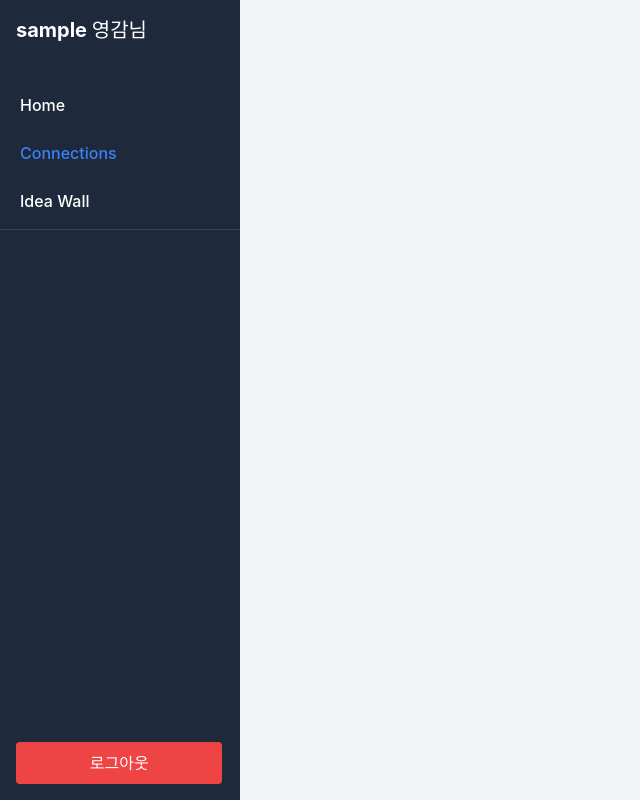
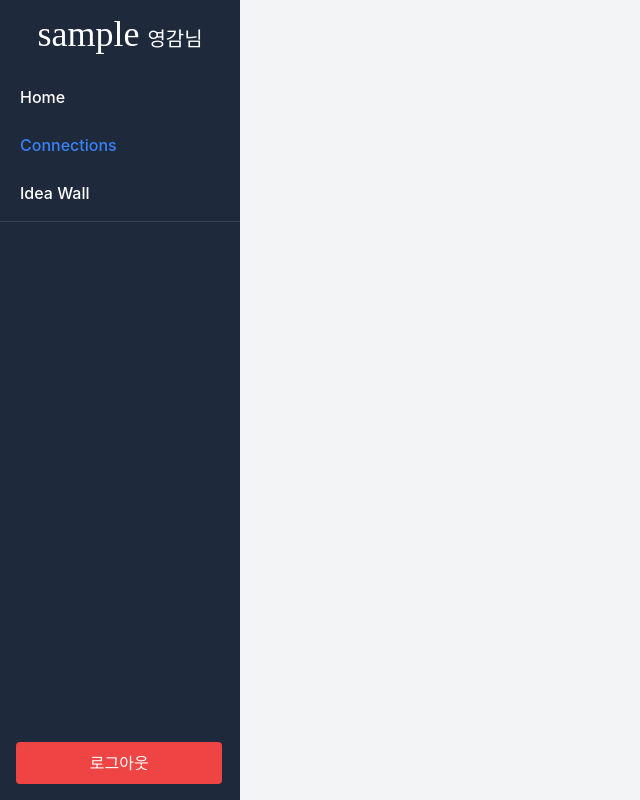
Before and after one commit to KangGunn/Madcamp_Week3, a React (Vite) app: page /connections/home in a window 1280 px wide. Shown: the whole page, without its empty margins (0-640 px from the left). Built offline with nearby package versions, Linux system fonts and the light colour scheme; sample sign-in values are in the browser's storage; a web font is replaced by a local one.

Commit message:
text-black + size

```diff
--- a/src/components/Sidebar.tsx
+++ b/src/components/Sidebar.tsx
@@ -49,15 +49,16 @@ function Sidebar({ sessions, onNewSession, onSelectSession, onDeleteSession, cur
 
   return (
     <div className="relative w-60 bg-main text-white flex-col">
-      <div className="p-4 border-b border-main font-bold text-xl">
-        { user && (
-          <>
-            {user.username} 영감님
-          </>
+      <div className="p-4 border-b border-main flex items-baseline justify-center space-x-2">
+        {user && (
+            <>
+                <span className="font-title text-4xl leading-none">{user.username}</span>
+                <span className="font-title text-xl leading-none">영감님</span>
+            </>
         )}
-      </div>
+    </div>
 
-      <nav className="flex-1 p-2 space-y-2 mt-4">
+      <nav className="flex-1 p-2 space-y-2">
         <Link
           to="/home"
           className={`block px-3 py-2 rounded transition hover:bg-gray-700 ${activePage === 'Home' ? 'text-blue-500' : 'text-white'}`}
```
